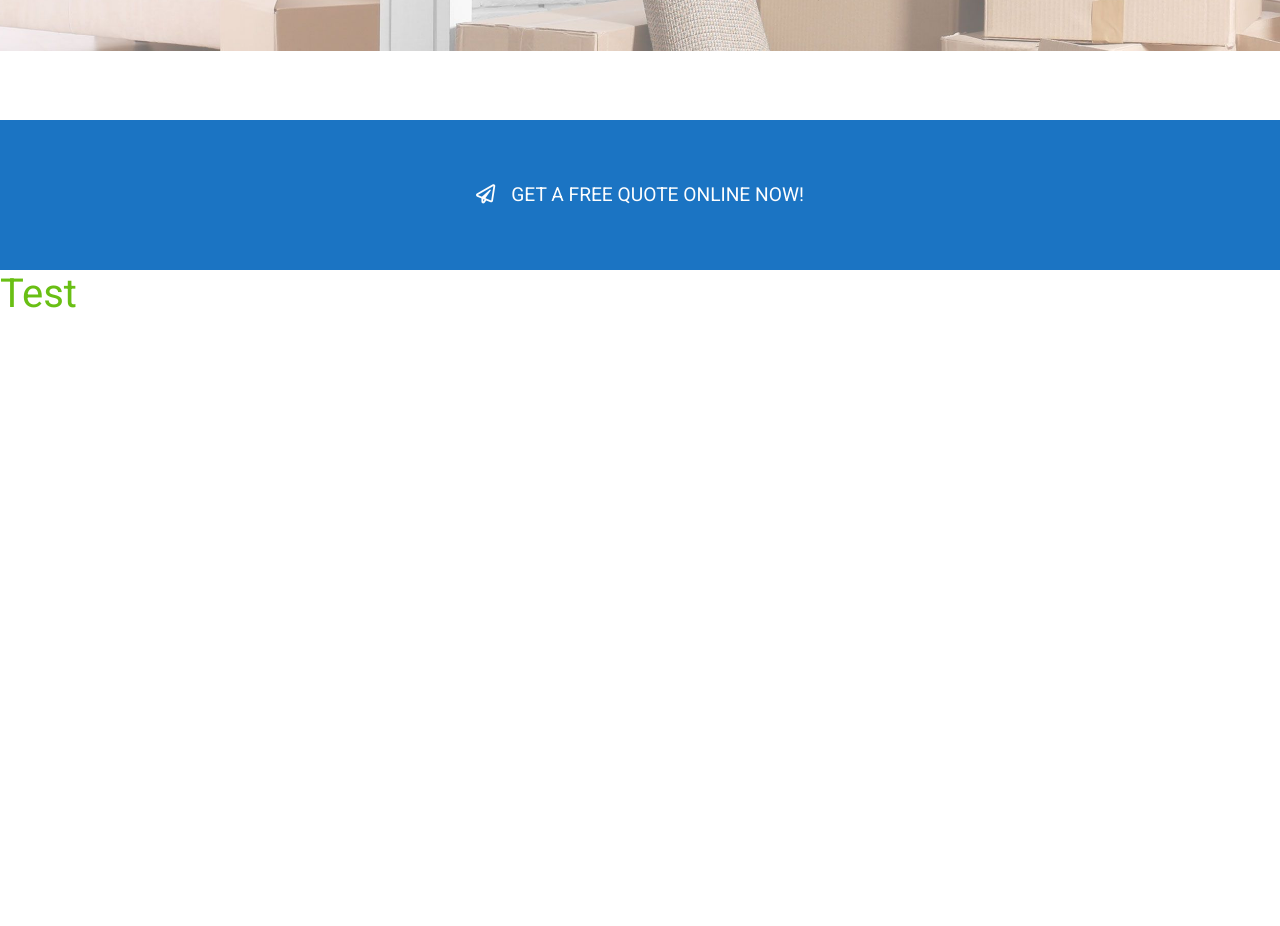
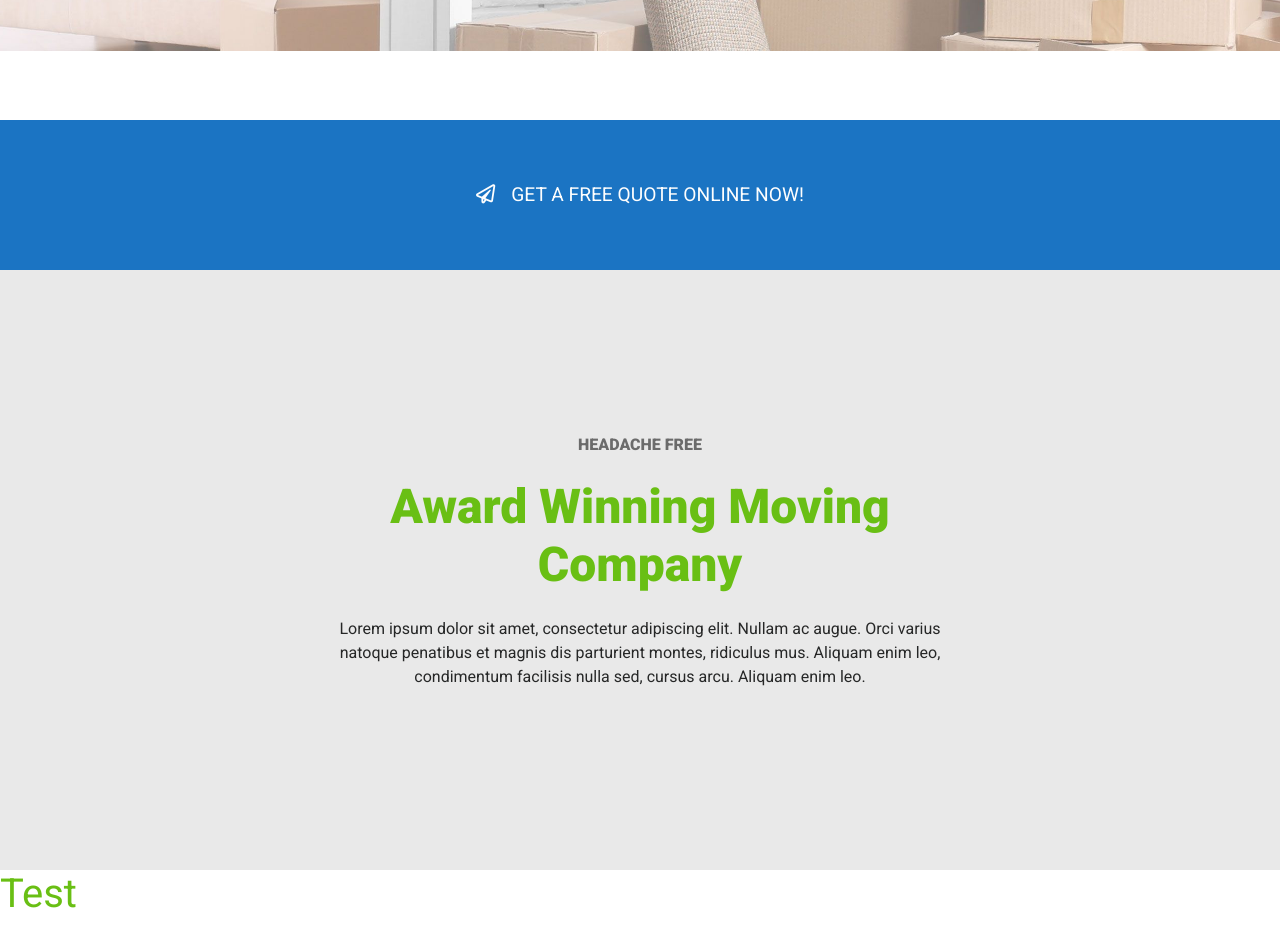
Before and after one commit to Eliana-Abate/proj-html-vuejs, a Vue app: page / in a window 1280 px wide. Shown: the part 680-1606 px from the top of the page. Before the commit the page ends 1006 px from the top, so only its background shows below. Built offline with nearby package versions, Linux system fonts and the light colour scheme.

Commit message:
added section award-jumbo + fixed overflow-X problem

```diff
--- a/src/assets/scss/_utilities.scss
+++ b/src/assets/scss/_utilities.scss
@@ -11,6 +11,10 @@
     text-align: center;
 }
 
+.cube {
+  width: 50%;
+}
+
 .fw-900 {
   font-weight: 900;
 }
--- a/src/components/Main.vue
+++ b/src/components/Main.vue
@@ -1,7 +1,7 @@
 <template>
   <main>
     <section id="slogan-jumbo" class="jumbotron">
-      <div class="row h-100 align-items-center">
+      <div class="d-flex h-100 justify-content-center align-items-center">
         <div>
           <h6 class="fw-900">MOVING WITHOUT THE HASSLE</h6>
           <h1 class="fw-900 my-4">WE MAKE IT SIMPLE</h1>
@@ -12,12 +12,35 @@
       </div>
     </section>
 
-    <div class="spacer row align-items-center text-center">
+    <div
+      class="
+        spacer
+        d-flex
+        justify-content-center
+        align-items-center
+        text-center
+      "
+    >
       <span
         ><i class="far fa-paper-plane me-3"></i>GET A FREE QUOTE ONLINE
         NOW!</span
       >
     </div>
+
+    <section id="award-jumbo" class="jumbotron">
+      <div class="d-flex h-100 align-items-center justify-content-center">
+        <div class="cube">
+          <h6 class="fw-900">HEADACHE FREE</h6>
+          <h2 class="fw-900 my-4">Award Winning Moving Company</h2>
+          <p>
+            Lorem ipsum dolor sit amet, consectetur adipiscing elit. Nullam ac
+            augue. Orci varius natoque penatibus et magnis dis parturient
+            montes, ridiculus mus. Aliquam enim leo, condimentum facilisis nulla
+            sed, cursus arcu. Aliquam enim leo.
+          </p>
+        </div>
+      </div>
+    </section>
   </main>
 </template>
 
@@ -53,4 +76,19 @@ export default {
   color: $white;
   font-size: 1.2em;
 }
+
+#award-jumbo {
+  height: 600px;
+  background-color: $mercury;
+  h6 {
+    color: $dove-gray;
+  }
+  h2 {
+    color: $lima;
+    font-size: 3em;
+  }
+  p {
+    color: $shark;
+  }
+}
 </style>
```
Also changed, not shown: 7 other files (tests, documents, lock files or other folders).
